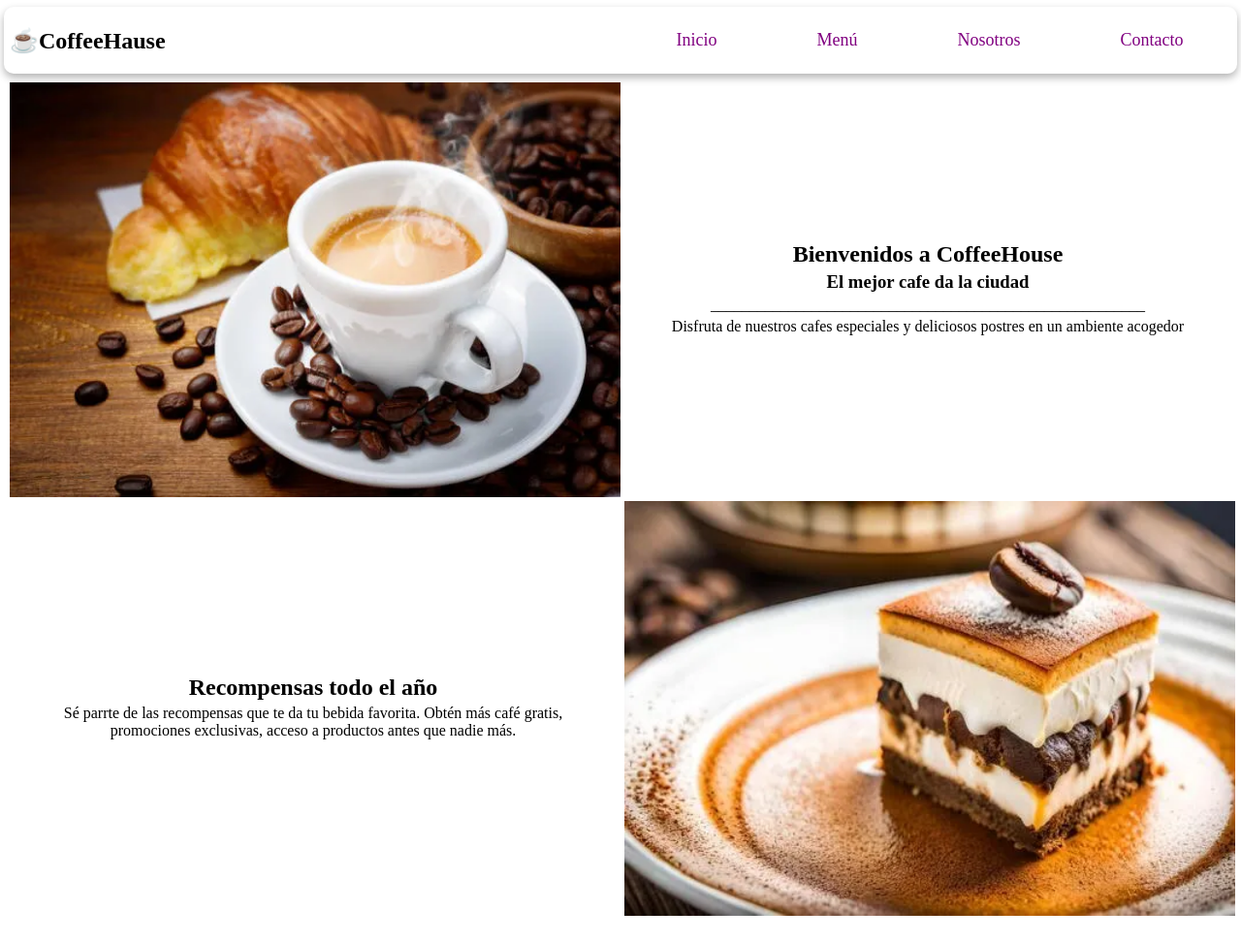
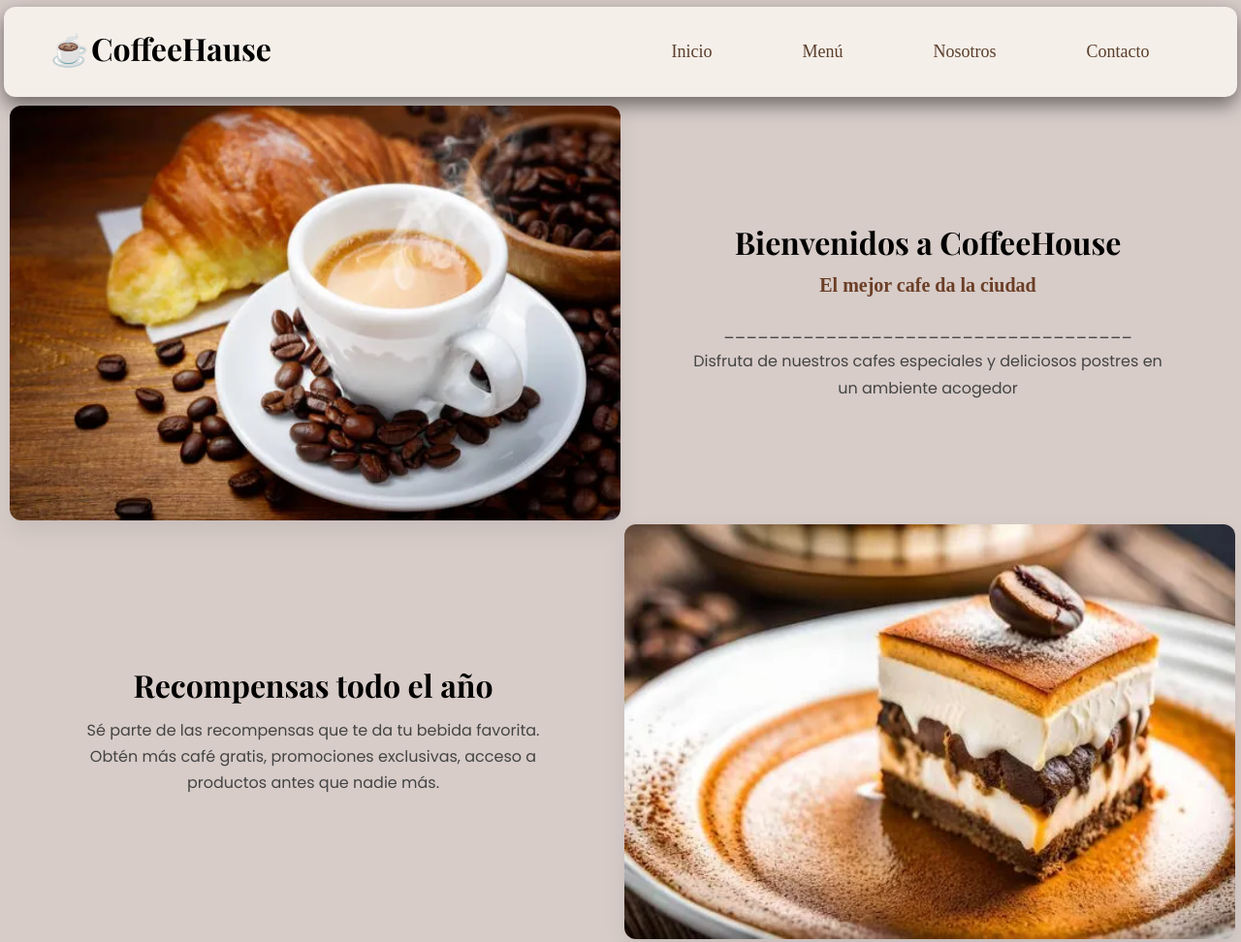
Before and after one commit to LeoMendoza26/SMTarea7, a plain HTML site: page index.html in a window 1280 px wide. Shown: the whole page at 97% size. Before the commit the page ends 951 px from the top, so only its background shows below. Drawn offline with nearby package versions, Linux system fonts and the light colour scheme; a web font is replaced by a local one.

Commit message:
Hice ajustes en lo visual de la pagina

```diff
--- a/index.html
+++ b/index.html
@@ -10,7 +10,7 @@
     <nav class="navbar">
         <div class="parent">
             <div class="div1">
-                <h2>☕CoffeeHause</h2>
+                <h2><span>☕</span>CoffeeHause</h2>
             </div>
             <div class="div2">
                <ul>
@@ -29,12 +29,12 @@
         <div class="div12">
             <h2>Bienvenidos a CoffeeHouse</h2>
             <h3>El mejor cafe da la ciudad</h3>
-            <p>________________________________________________________</p>
+            <p>____________________________________</p>
             <p>Disfruta de nuestros cafes especiales y deliciosos postres en un ambiente acogedor</p>
         </div>
         <div class="div13">
             <h2>Recompensas todo el año</h2>
-            <p>Sé parrte de las recompensas que te da tu bebida favorita.
+            <p>Sé parte de las recompensas que te da tu bebida favorita.
             Obtén más café gratis, promociones exclusivas, acceso a productos antes que nadie más. </p>
         </div>
         <div class="div14">
--- a/style.css
+++ b/style.css
@@ -1,3 +1,19 @@
+@import url('https://fonts.googleapis.com/css2?family=Playfair+Display:ital,wght@0,400..900;1,400..900&display=swap');
+
+@import url('https://fonts.googleapis.com/css2?family=Poppins:ital,wght@0,100;0,200;0,300;0,400;0,500;0,600;0,700;0,800;0,900;1,100;1,200;1,300;1,400;1,500;1,600;1,700;1,800;1,900&display=swap');
+
+body {
+    background-color: #d7ccc8;
+}
+
+h1, h2 {
+    font-family: "Playfair Display", serif;
+}
+
+p {
+    font-family: "Poppins", sans-serif;
+}
+
 *{
     margin: 2px;
     box-sizing: border-box;
@@ -11,13 +27,24 @@
 }
 
 .navbar {
-    background-color: white;
+    background-color: #f5efe9;
     justify-content: flex-end;
     padding: 1em;
-    border-radius: 10px;
-    padding: 0px;
-    box-shadow: 0 4px 8px rgba(0, 0, 0, 0.3);
+    border-radius: 12px;
+    padding: 15px 40px;
+    box-shadow: 0 8px 20px rgba(0, 0, 0, 0.5);
     margin: 5px 0px 5px 0px;
+}
+
+nav a {
+    text-decoration: none;
+    color: #5a3e2b;
+    font-weight: 500;
+    transition: all 0.3s ease;
+}
+
+nav a:hover {
+    color: #a67b5b;
 }
 
 .div1 {
@@ -28,8 +55,8 @@
 
 .div2 {
     display: flex;
+    flex-direction: column;
     justify-content: center;
-    padding: 20px 0;
 }
 
 ul {
@@ -45,14 +72,8 @@
 
 a {
     text-decoration: none; /* quita la línea */
-  color: purple;         /* cambia el color si quieres */
     font-size: 18px;
 }
-
-a:hover {
-  color: brown; /* efecto al pasar el mouse */
-}
-
 
 .parent2 {
     display: grid;
@@ -64,6 +85,8 @@
 img {
     width: 100%;
     height: 100%;
+    border-radius: 12px;
+    box-shadow: 0 10px 25px rgba(0,0,0,0.08);
 }
 
 .div12 {
@@ -71,7 +94,8 @@
     flex-direction: column ;
     justify-content: center;
     align-items: center;
-    padding: 15px;
+    text-align: center;
+    padding: 60px;
 }
 
 .div13 {
@@ -80,7 +104,28 @@
     justify-content: center;
     align-items: center;
     text-align: center;
-    padding: 15px;
+    padding: 60px;
+}
+
+p {
+    line-height: 1.7;
+    color: #444;
+}
+
+h2 {
+  font-size: 32px;
+  margin-bottom: 10px;
+}
+
+h3 {
+  font-size: 20px;
+  color: #6b3e26;
+  margin-bottom: 20px;
+}
+
+.div12 p,
+.div13 p {
+  max-width: 500px;
 }
 
 @media (max-width: 1024px) {
```
Lines whose indentation alone changed are shown as unchanged.
